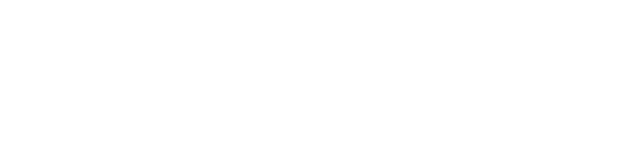
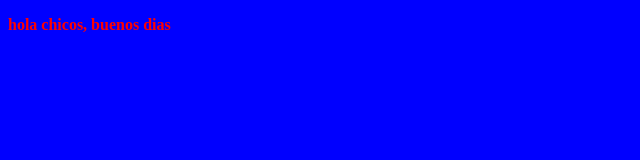
Before and after one commit to Aylen-11/edifp, a plain HTML site: page index.html in a window 1280 px wide. Shown: the whole page, without its empty margins (0-640 px from the left). Drawn offline with Linux system fonts and the light colour scheme.

Commit message:
Hoja de estilos con parrafo y tamaño de fuente

```diff
--- /dev/null
+++ b/css/estilos.css
@@ -0,0 +1,5 @@
+body {
+    background-color: #00F; /*azul*/
+    font-weight: bold; /* negrita */
+    color:#F00; /*rojo*/
+}
--- a/index.html
+++ b/index.html
@@ -3,8 +3,9 @@
         <head>
             <meta charset="UTF-8">
             <title>Introdución a Git</title>
+            <link href="css/estilos.css" rel="stylesheet" type="text/css">
         </head>
     <body>
-
+        <p> hola chicos, buenos dias</p>
     </body>
 </html>
```
Also changed, not shown: javascritp/javascritp.js (added).
